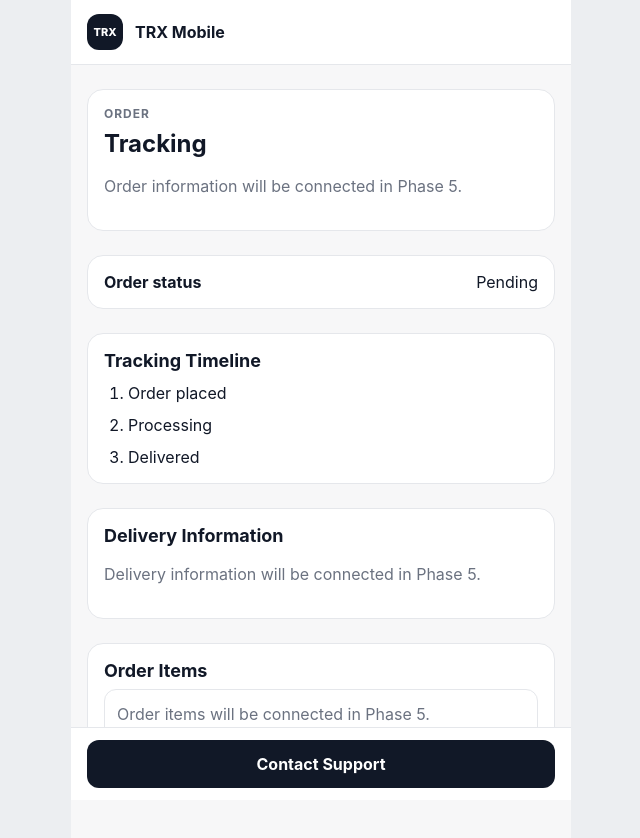
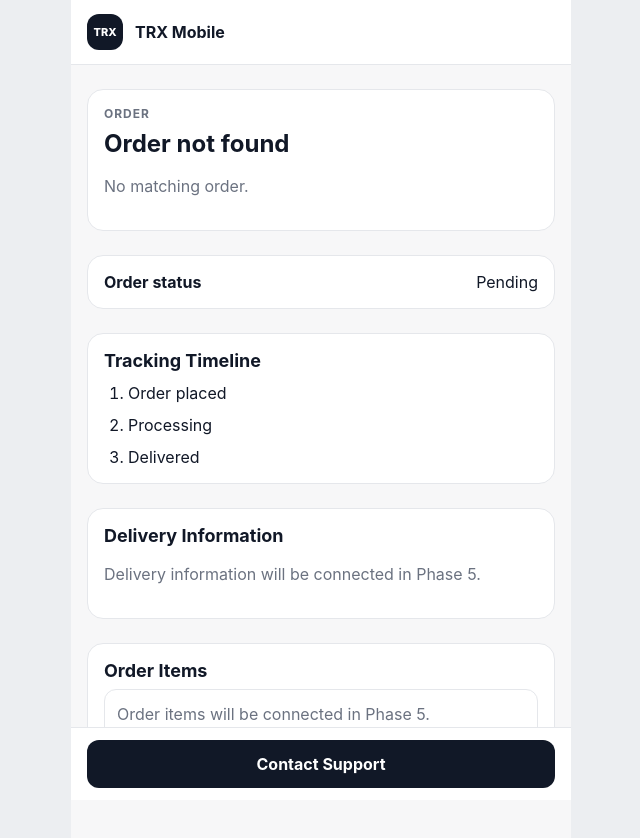
Before and after one commit to gantulu/trx-mobile, a React (Vite) app: page /tracking/1 in a window 1280 px wide. Shown: the top 838 px of the page, without its empty margins (319-959 px from the left). Built offline with nearby package versions, Linux system fonts and the light colour scheme.

Commit message:
feat(phase5): bind route data to product and tracking pages

```diff
--- a/src/components/tracking/TrackingHeader.jsx
+++ b/src/components/tracking/TrackingHeader.jsx
@@ -1,3 +1,6 @@
-export default function TrackingHeader() {
-  return <section className="ui-section"><p className="eyebrow">Order</p><h1>Tracking</h1><p className="ui-muted">Order information will be connected in Phase 5.</p></section>;
+import { useOrder } from "../../hooks/useOrders";
+
+export default function TrackingHeader({ orderId }) {
+  const order = useOrder(orderId);
+  return <section className="ui-section"><p className="eyebrow">Order</p><h1>{order ? order.id : "Order not found"}</h1><p className="ui-muted">{order ? `Status: ${order.status}` : "No matching order."}</p></section>;
 }
```
